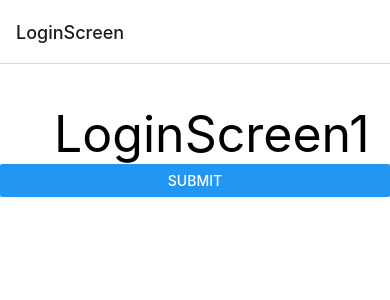
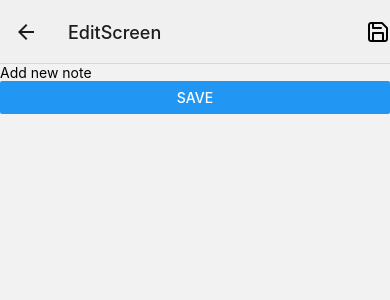
Before and after one commit to Create-Native/Muistilista_1, a React Native app: screen /Edit in a window 390 px wide. Shown: the top 300 px of the page. Built offline with nearby package versions, Linux system fonts and the light colour scheme.

Commit message:
FlatList toimii datatiedostosta muutei tallennusta

```diff
--- a/App.js
+++ b/App.js
@@ -5,6 +5,7 @@ import { NavigationContainer } from '@react-navigation/native';
 import { createNativeStackNavigator } from '@react-navigation/native-stack';
 import LoginScreen from './components/LoginScreen';
 import HomeScreen from './components/HomeScreen';
+import EditScreen from './components/EditScreen';
 
 
 export default function App() {
@@ -27,6 +28,11 @@ export default function App() {
           component={HomeScreen}
           options={{title: 'HomeScreen'}}
           />
+        <Stack.Screen
+          name="Edit"
+          component={EditScreen}
+          options={{title: 'EditScreen'}}
+          />
       </Stack.Navigator>
     </NavigationContainer>
 
--- /dev/null
+++ b/components/EditScreen.js
@@ -0,0 +1,41 @@
+
+import React, { useState, useLayoutEffect } from "react";
+import { Feather } from '@expo/vector-icons';
+import { Button, TextInput, View } from "react-native";
+import Styles from "./Styles";
+
+export default function EditScreen({navigation}) {
+
+    const [note, setNote] = useState('');
+
+    useLayoutEffect(() => {
+      navigation.setOptions({
+        headerStyle: {
+            backgroundColor: '#f0f0f0'
+        },
+        headerRight: () => (
+            <Feather
+                style={Styles.navButton}
+                name="save"
+                size={24}
+                color="black"
+                onPress={() => navigation.navigate('Home', {note: note})}
+                />
+            ),
+      })
+      }), [note];
+
+    return (
+        <View>
+            <TextInput
+                style={Styles.newTask} onChangeText={text => setNote(text)}
+                value={note}
+                placeholder="Add new note"
+                />
+            <Button style={Styles.buttonSave}
+                title="Save"
+                onPress={() => navigation.navigate('Home', {note: note})}
+                />
+        </View>
+    )
+}
--- a/components/HomeScreen.js
+++ b/components/HomeScreen.js
@@ -1,37 +1,61 @@
 
-import { View, Text, SafeAreaView, Button, FlatList } from 'react-native'
+import { View, Text, SafeAreaView, Button, FlatList, ScrollView } from 'react-native'
 import { useEffect, useState } from 'react';
 import React from 'react'
 import Styles from './Styles';
 import {DATA} from './Data';
 import Row from './Row';
 
-export default function HomeScreen({navigation }) {
+export default function HomeScreen({route, navigation }) {
 
     const [notes, setNotes] = useState([])
     const [selectedId, setSelectedId] = useState(null);
 
-    useEffect(() => {
+/*     const [notes, setNotes] = useState(
+      Array(5).fill('').map((_,i)=> (`Test`))
+  ); */
+
+        useEffect(() => {
         setNotes(DATA);
       }, [])
 
-      const select =(id) => {
+        const select =(id) => {
         setSelectedId(id);
       }
+
+      useEffect(() => {
+        if(route.params?.note) {
+            const newNotes = [...notes, route.params.note];
+            setNotes(newNotes);
+        }
+    },[route.params?.note])
 
   return (
 
     <SafeAreaView style={Styles.container}>
       <View>
         <Text style={Styles.heading}> HomeScreen</Text>
-        <FlatList
+{/*         <ScrollView>
+                {
+                    notes.map((note,index) => (
+                        <View key={index} style={Styles.rowContainer}>
+                            <Text style={Styles.rowText}>{note}</Text>
+                        </View>
+                    ))
+                }
+            </ScrollView> */}
+         <FlatList
           data={notes}
           keyExtractor={(item) => item.id}
           extraData={selectedId}
           renderItem= {({item}) => (         //tässäkin voi määritellä funktion ilman erillistä alihojelmaa
-          <Row notes={item}selectedId={selectedId} select={select}/>
+          <Row notes={item}selectedId={selectedId} select={select} />
           )}
       ></FlatList>
+              <Button style={Styles.buttonLogIn}
+            title="Edit"
+            onPress={() => navigation.navigate('Edit')}
+            />
         <Button style={Styles.buttonLogIn}
             title="LogOut"
             onPress={() => navigation.navigate('Login')}
--- a/components/Styles.js
+++ b/components/Styles.js
@@ -30,4 +30,15 @@ export default StyleSheet.create({
         letterSpacing: 0.25,
         color: 'white',
       },
+      buttonSave: {
+        flex: 1,
+        alignItems: 'center',
+        justifyContent: 'center',
+        paddingVertical: 12,
+        paddingHorizontal: 32,
+        borderRadius: 4,
+        elevation: 3,
+        backgroundColor: 'black',
+        paddingTop: 30 ,
+      },
 })
```
